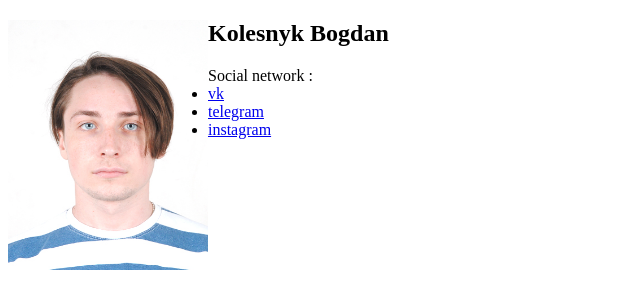
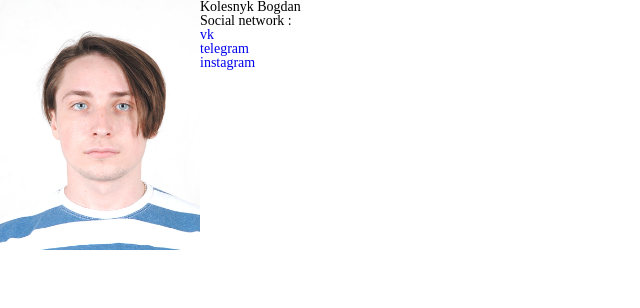
Before and after one commit to Eorvine/eorvine.github.io, a plain HTML site: page RezEng.html in a window 1280 px wide. Shown: the whole page, without its empty margins (0-640 px from the left). Drawn offline with Linux system fonts and the light colour scheme.

Commit message:
latest v2.0

```diff
--- a/RezEng.html
+++ b/RezEng.html
@@ -5,7 +5,7 @@
     <meta charset="UTF-8">
     <meta http-equiv="X-UA-Compatible" content="IE=edge">
     <meta name="viewport" content="width=device-width, initial-scale=1.0">
-
+    <link rel="stylesheet" href="./styles/base.css">
     <title>Resume</title>
 </head>
 
--- /dev/null
+++ b/styles/base.css
@@ -0,0 +1,32 @@
+*{
+    padding: 0;
+    margin: 0;
+    border: 0;
+  }
+  *,*:before,*:after{
+    -moz-box-sizing: border-box;
+    -webkit-box-sizing: border-box;
+    box-sizing: border-box;
+  }
+  :focus,:active{outline: none;}
+  a:focus,a:active{outline: none;}
+  nav,footer,header,aside{display: block;}
+  html,body{
+    height: 100%;
+    width: 100%;
+    font-size: 100%;
+    line-height: 1;
+    font-size: 14px;
+    -ms-text-size-adjust: 100%;
+    -moz-text-size-adjust: 100%;
+    -webkit-text-size-adjust: 100%;
+  }
+  input,button,textarea{font-family:inherit;}
+  input::-ms-clear{display: none;}
+  button{cursor: pointer;}
+  button::-moz-focus-inner {padding:0;border:0;}
+  a, a:visited{text-decoration: none;}
+  a:hover{text-decoration: none;}
+  ul li{list-style: none;}
+  img{vertical-align: top;}
+  h1,h2,h3,h4,h5,h6{font-size:inherit;font-weight: 400;}
```
Also changed, not shown: Lesson-3/AI.html (+1 -0 lines), Lesson-3/l-3,2.html (+1 -0 lines), Lesson-3/l-3.html (+1 -0 lines), index.html (+1 -1 lines).
